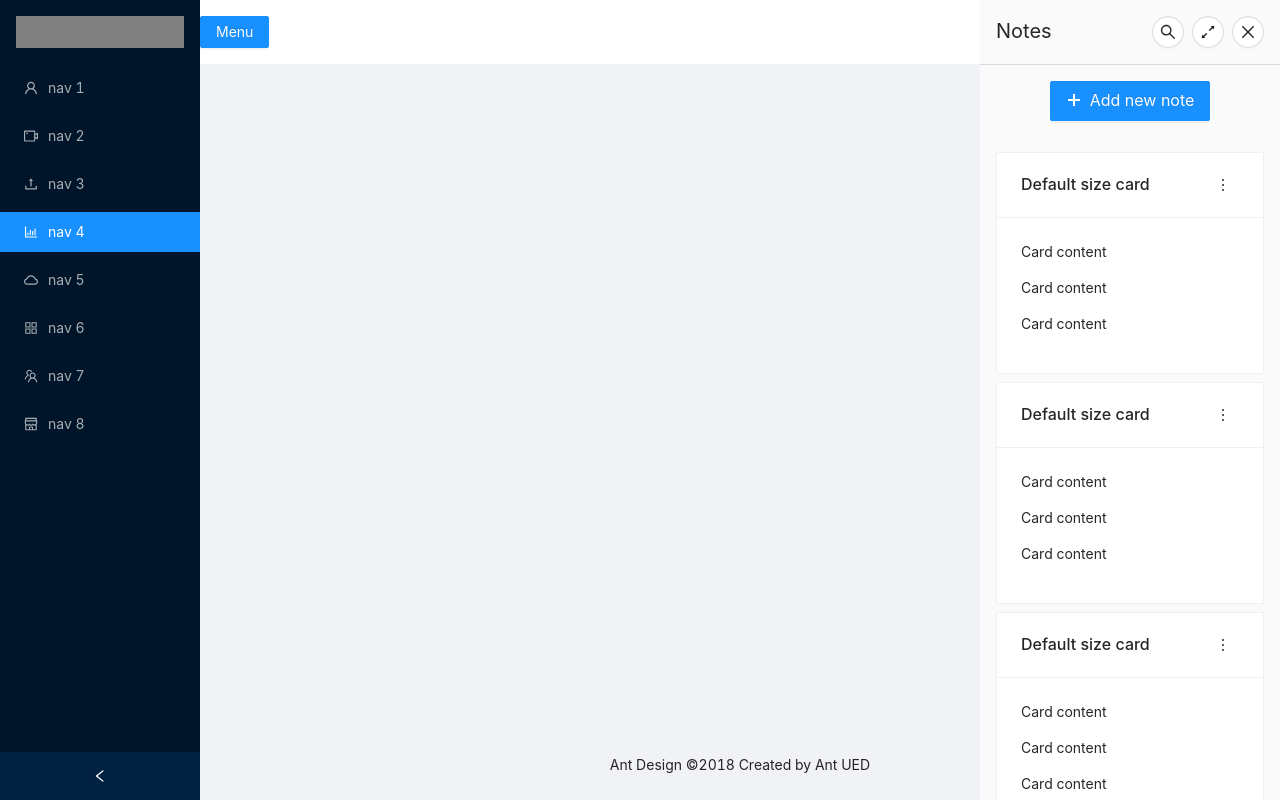
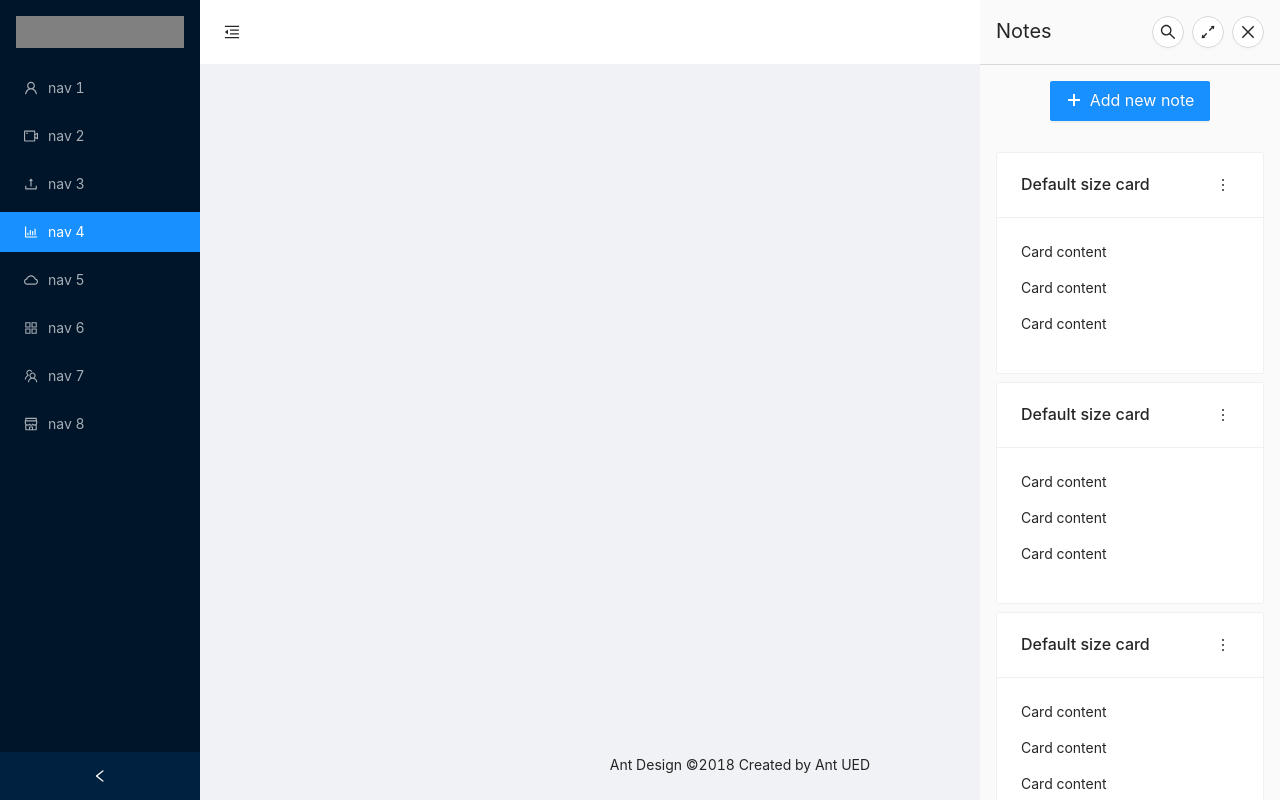
Before and after one commit to giovanniantonaccio/react-notes-app, a Next.js app: page / in a window 1280 px wide. Built offline with nearby package versions, Linux system fonts and the light colour scheme.

Commit message:
Fix Header Menu and Popover

```diff
--- a/components/Note.jsx
+++ b/components/Note.jsx
@@ -1,10 +1,10 @@
 import { Button, Card, Col, Popover, Tooltip } from "antd";
 import React from "react";
 import { MoreOutlined, DeleteOutlined, EditOutlined } from "@ant-design/icons";
-import styles from "../styles/Note.module.css";
 
 export default function Note() {
   const content = (
+    <div style={{ margin: "-12px -16px" }}>
       <Col>
         <Button type="text" style={{ width: "100%" }} icon={<EditOutlined />}>
           Edit
@@ -17,13 +17,19 @@ export default function Note() {
           Delete
         </Button>
       </Col>
+    </div>
   );
 
   return (
     <Card
       title="Default size card"
       extra={
-        <Popover placement="bottomRight" content={content}>
+        <Popover
+          placement="bottomRight"
+          content={content}
+          trigger="click"
+          style={{ padding: "0 !important" }}
+        >
           <Tooltip title="Menu">
             <Button type="text" shape="circle" icon={<MoreOutlined />} />
           </Tooltip>
--- a/pages/index.js
+++ b/pages/index.js
@@ -4,7 +4,8 @@ import { Button, Layout } from "antd";
 import NotesMenuHeader from "../components/NotesMenuHeader";
 import NotesMenuBody from "../components/NotesMenuBody";
 import SideMenu from "../components/SideMenu";
-import styles from "../styles/Home.module.css";
+import { MenuFoldOutlined, MenuUnfoldOutlined } from "@ant-design/icons";
+
 const { Header, Content, Footer, Sider } = Layout;
 
 export default function Home() {
@@ -26,17 +27,26 @@ export default function Home() {
       >
         <SideMenu />
       </Sider>
-      <Layout className={styles["site-layout"]} style={{ marginLeft: 200 }}>
-        <Header
-          className={styles["site-layout-background"]}
-          style={{ padding: 0 }}
-        >
+      <Layout
+        style={{
+          height: "100vh",
+          marginLeft: isSideMenuCollapsed ? "80px" : "200px",
+          transition: "margin-left 0.2s",
+        }}
+      >
+        <Header style={{ padding: 0, background: "#fff", padding: "0 16px" }}>
           <Button
-            type="primary"
+            type="text"
+            shape={"circle"}
+            icon={
+              isSideMenuCollapsed ? (
+                <MenuUnfoldOutlined />
+              ) : (
+                <MenuFoldOutlined />
+              )
+            }
             onClick={() => setIsSideMenuCollapsed(!isSideMenuCollapsed)}
-          >
-            Menu
-          </Button>
+          ></Button>
         </Header>
         <Content style={{ margin: "24px 16px 0", overflow: "initial" }}>
           <div
@@ -50,7 +60,6 @@ export default function Home() {
       </Layout>
       <Sider
         style={{
-          // overflow: "auto",
           height: "100vh",
           position: "fixed",
           right: 0,
--- a/styles/Home.module.css
+++ /dev/null
@@ -1,7 +0,0 @@
-.site-layout .site-layout-background {
-  background: #fff;
-}
-
-.site-layout {
-  min-height: 100vh;
-}
--- a/styles/Note.module.css
+++ /dev/null
@@ -1,3 +0,0 @@
-.popover {
-  padding: 0;
-}
```
Lines whose indentation alone changed are shown as unchanged.
